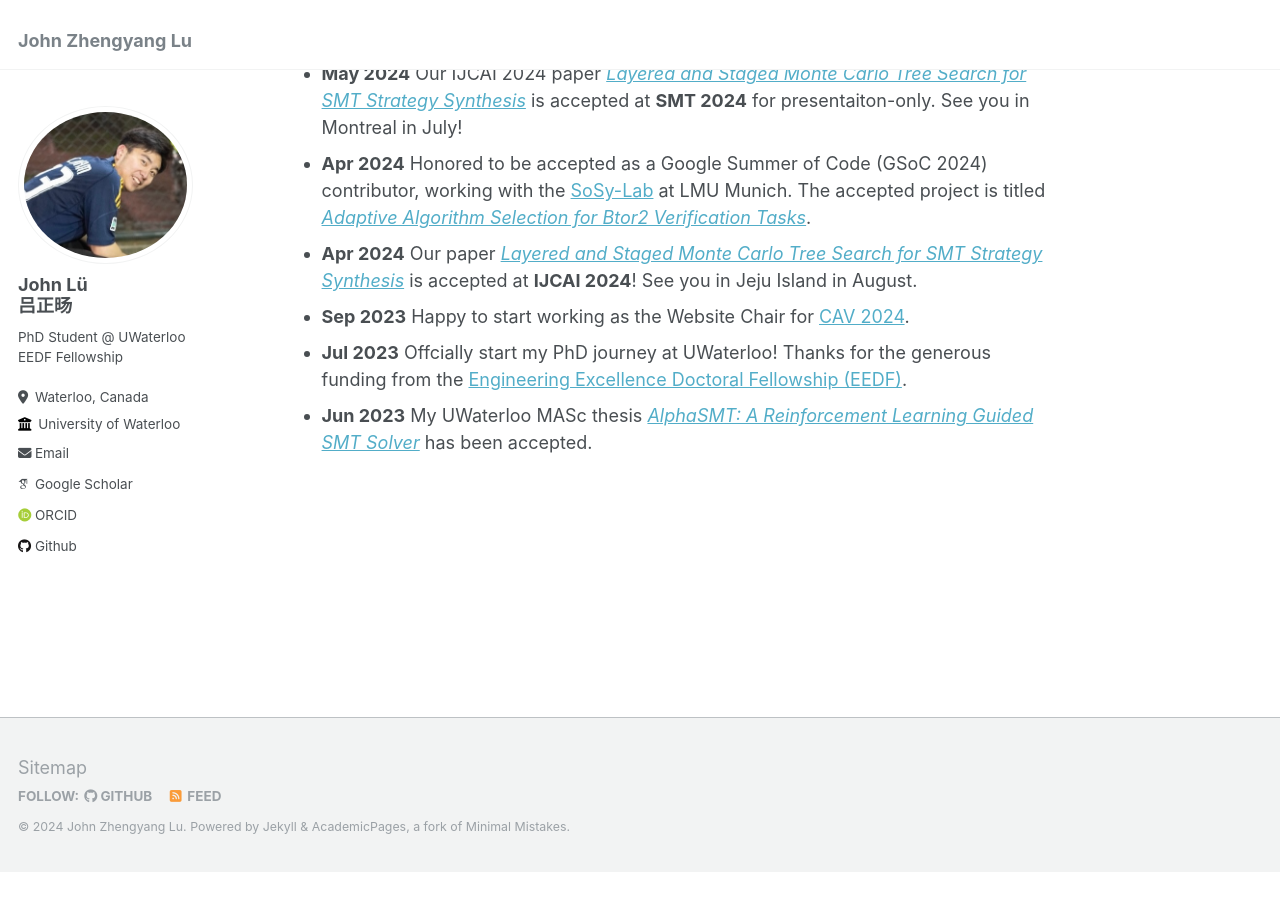
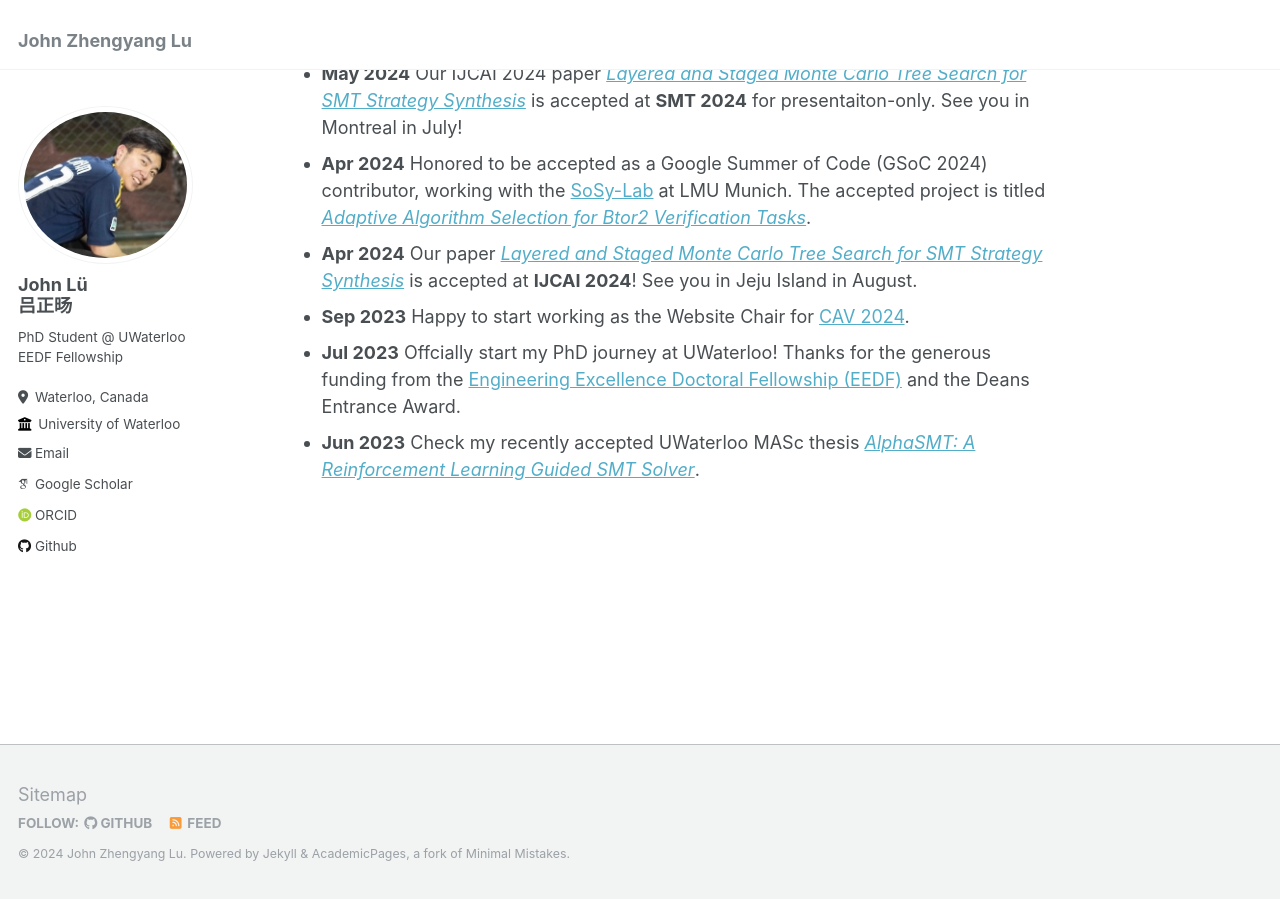
Before and after one commit to JohnLyu2/johnlyu2.github.io, a Jekyll site: the page built from _pages/about.md, in a window 1280 px wide and 900 px high, scrolled down 624 px. Built offline with Jekyll 4.4.1, drawn with Linux system fonts in a browser that asks for light colours; some web fonts are replaced; before the commit the page ends 1497 px from its top, so only the background shows below that.

Commit message:
minor updates in News

```diff
--- a/_pages/about.md
+++ b/_pages/about.md
@@ -27,5 +27,5 @@ News
 - **Apr 2024** Honored to be accepted as a Google Summer of Code (GSoC 2024) contributor, working with the [SoSy-Lab](https://www.sosy-lab.org/) at LMU Munich. The accepted project is titled *[Adaptive Algorithm Selection for Btor2 Verification Tasks](https://summerofcode.withgoogle.com/programs/2024/projects/FGmF8gS3)*.
 - **Apr 2024** Our paper *[Layered and Staged Monte Carlo Tree Search for SMT Strategy Synthesis](https://arxiv.org/abs/2401.17159)* is accepted at **IJCAI 2024**! See you in Jeju Island in August.
 - **Sep 2023** Happy to start working as the Website Chair for [CAV 2024](https://i-cav.org/2024/).
-- **Jul 2023** Offcially start my PhD journey at UWaterloo! Thanks for the generous funding from the [Engineering Excellence Doctoral Fellowship (EEDF)](https://uwaterloo.ca/graduate-studies-postdoctoral-affairs/awards/engineering-excellence-masters-and-doctoral-fellowships-eemf).
-- **Jun 2023** My UWaterloo MASc thesis *[AlphaSMT: A Reinforcement Learning Guided SMT Solver](https://uwspace.uwaterloo.ca/handle/10012/19562)* has been accepted.
+- **Jul 2023** Offcially start my PhD journey at UWaterloo! Thanks for the generous funding from the [Engineering Excellence Doctoral Fellowship (EEDF)](https://uwaterloo.ca/graduate-studies-postdoctoral-affairs/awards/engineering-excellence-masters-and-doctoral-fellowships-eemf) and the Deans Entrance Award.
+- **Jun 2023** Check my recently accepted UWaterloo MASc thesis *[AlphaSMT: A Reinforcement Learning Guided SMT Solver](https://uwspace.uwaterloo.ca/handle/10012/19562)*.
```
